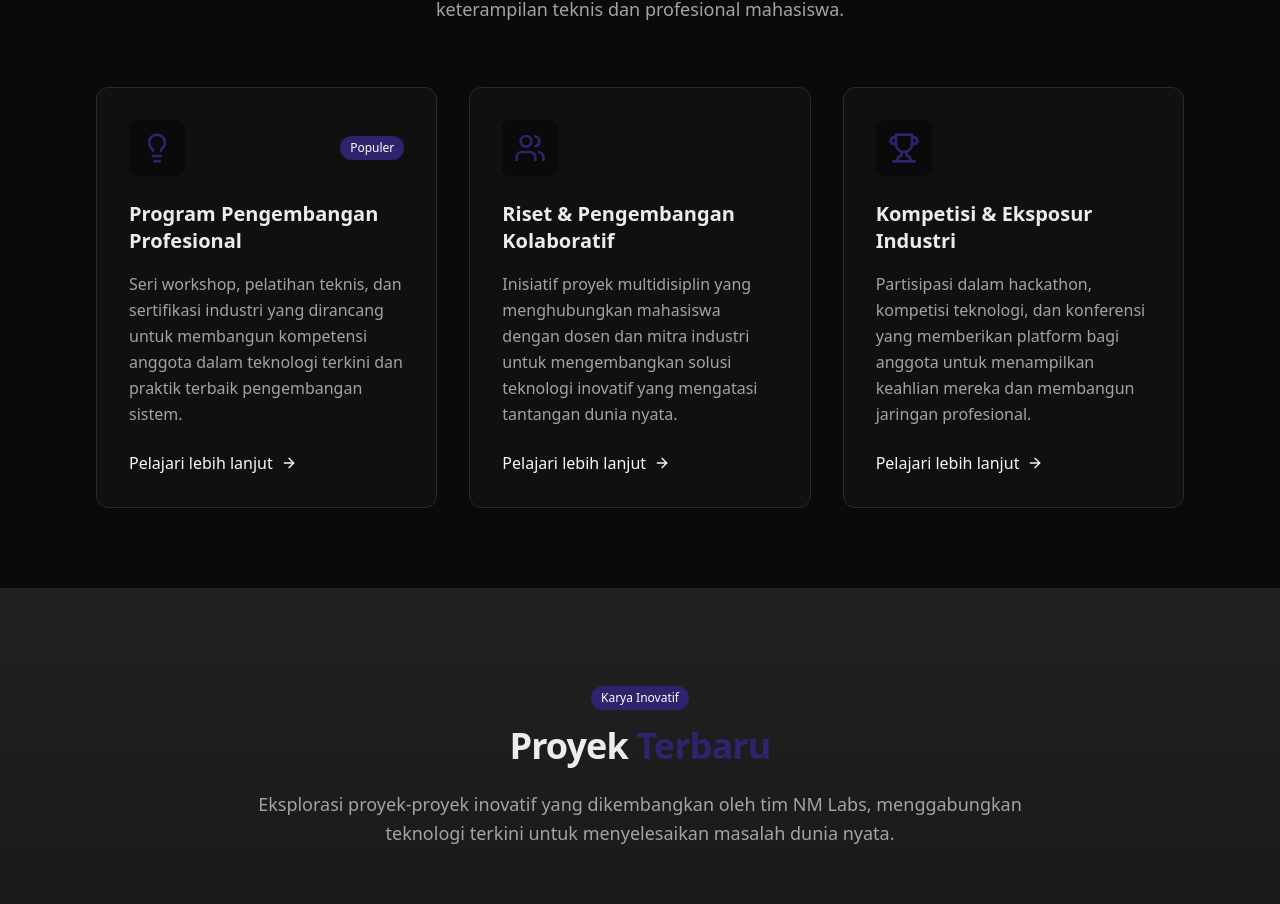
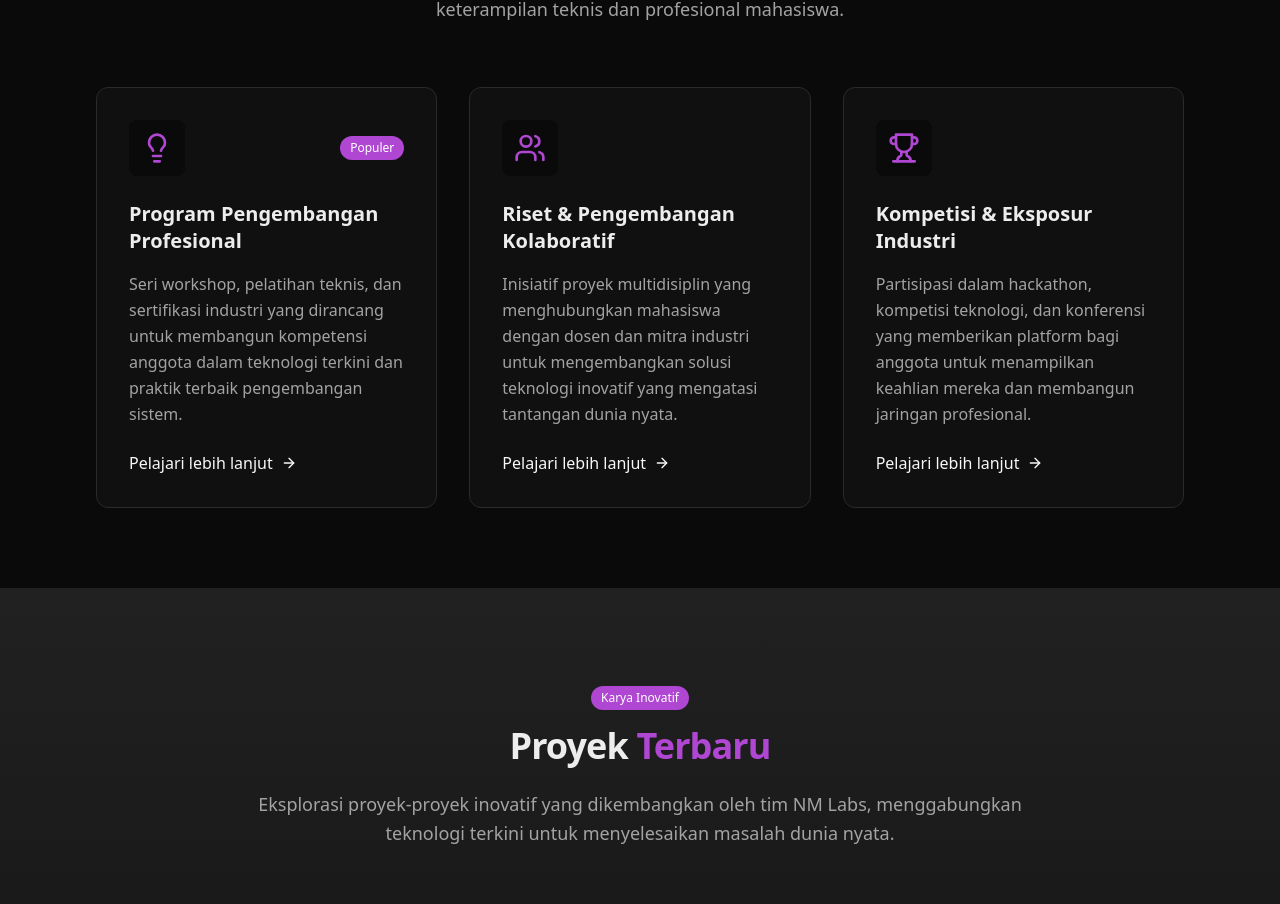
Before and after one commit to NM-Labss/lp-nm-labs, a Next.js app: page / in a window 1280 px wide. Shown: the part 1880-2784 px from the top of the page. Built offline with nearby package versions, Linux system fonts and the light colour scheme.

Commit message:
improve website design

```diff
--- a/src/app/globals.css
+++ b/src/app/globals.css
@@ -50,7 +50,7 @@
   --button-hover: #404040;
 
   /* New color variables */
-  --primary: #2E236C;
+  --primary: #AF47D2;
   --primary-hover: #2d3a31;
   --secondary: #f8f8f8;
   --secondary-hover: #252525;
--- a/src/components/MembersSection.tsx
+++ b/src/components/MembersSection.tsx
@@ -6,43 +6,56 @@ import { useState, useEffect } from "react";
 import Image from "next/image";
 
 export function MembersSection() {
-  // Data anggota tetap sama
   const members = [
     {
-      name: "Budi Santoso, S.Kom.",
-      role: "Ketua NM Labs",
-      image: "https://images.unsplash.com/photo-1507003211169-0a1dd7228f2d?ixlib=rb-4.0.3&auto=format&fit=crop&w=800&q=80",
-      expertise: "Embedded Systems, IoT Architecture",
-      description: "Mahasiswa senior Teknik Komputer dengan spesialisasi dalam arsitektur sistem tertanam dan IoT. Memiliki pengalaman sebagai asisten peneliti di Laboratorium Sistem Tertanam IT Del dan magang di Telkom Indonesia."
+      name: "Frengky Soritua Manurung",
+      role: "DevOps Engineer",
+      image: "https://media.licdn.com/dms/image/v2/D5603AQE2FA_4On2PlA/profile-displayphoto-shrink_400_400/profile-displayphoto-shrink_400_400/0/1732696003432?e=1755129600&v=beta&t=aMVdjKVJRePqA6oEqbQdtHgV5N7kccrY584vPvg-VFI",
+      expertise: "-",
+      description: "Desc"
+    },
+        {
+      name: "Josua Wire Sembiring",
+      role: "Associate Product Manager",
+      image: "https://media.licdn.com/dms/image/v2/D4E03AQGmBVV4TSQG6Q/profile-displayphoto-shrink_400_400/B4EZZQvxJHHEAg-/0/1745111422463?e=1755129600&v=beta&t=p8Wh0cYJwhvYh4huFfbMGquylP9Z79NXdUBz3wV5Ii0",
+      expertise: "-",
+      description: "Desc"
     },
     {
-      name: "Siti Rahma",
-      role: "Wakil Ketua & Koordinator Riset",
-      image: "https://images.unsplash.com/photo-1494790108377-be9c29b29330?ixlib=rb-4.0.3&auto=format&fit=crop&w=800&q=80",
-      expertise: "Robotika, Computer Vision, Machine Learning",
-      description: "Peneliti muda dengan fokus pada integrasi computer vision dan robotika. Finalis kompetisi robotika nasional 2023 dan kontributor aktif pada proyek open-source di bidang machine learning untuk embedded systems."
+      name: "Haratama Felix Tamba",
+      role: "Information Technology Staff",
+      image: "https://media.licdn.com/dms/image/v2/D5603AQGq9tLAokr3lA/profile-displayphoto-shrink_400_400/B56ZddTdvTGQAg-/0/1749617107272?e=1755129600&v=beta&t=QFrEID_EAX1nGuWf4OAhmOCjg2r3bpUbTAxIuwz44A4",
+      expertise: "-",
+      description: "Desc"
     },
     {
-      name: "Andi Wijaya",
-      role: "Koordinator Proyek",
-      image: "https://images.unsplash.com/photo-1500648767791-00dcc994a43e?ixlib=rb-4.0.3&auto=format&fit=crop&w=800&q=80",
-      expertise: "Microcontroller, PCB Design",
-      description: "Mahasiswa Teknik Komputer angkatan 2021 yang berpengalaman dalam desain PCB dan pemrograman mikrokontroler."
+      name: "Andreas Arta Putra Manik",
+      role: "Server Engineer",
+      image: "https://media.licdn.com/dms/image/v2/D5635AQEmPhjhNR8d2Q/profile-framedphoto-shrink_400_400/profile-framedphoto-shrink_400_400/0/1725094776886?e=1750233600&v=beta&t=1Oe9N8-aoRFZqxRiwVBh_2Qy1tv84lGKu6rrT8omfyY",
+      expertise: "-",
+      description: "Desc"
     },
     {
-      name: "Diana Putri",
-      role: "Koordinator Workshop",
-      image: "https://images.unsplash.com/photo-1580489944761-15a19d654956?ixlib=rb-4.0.3&auto=format&fit=crop&w=800&q=80",
-      expertise: "FPGA, Digital Design",
-      description: "Mahasiswa Teknik Komputer angkatan 2022 dengan minat khusus pada FPGA dan desain digital."
+      name: "Joe Manurung",
+      role: "Network Engineer",
+      image: "https://media.licdn.com/dms/image/v2/D5635AQF3UGrJJiqhQQ/profile-framedphoto-shrink_400_400/profile-framedphoto-shrink_400_400/0/1729306065985?e=1750233600&v=beta&t=yDm5N_f0pW33jIjBOYSQgS5FcoLJpWn9zHngzMdetVo",
+      expertise: "-",
+      description: "Desc"
     },
     {
-      name: "Reza Pratama",
-      role: "Koordinator Kompetisi",
-      image: "https://images.unsplash.com/photo-1531891437562-4301cf35b7e4?ixlib=rb-4.0.3&auto=format&fit=crop&w=800&q=80",
-      expertise: "AI, Machine Learning",
-      description: "Mahasiswa Teknik Komputer angkatan 2021 yang fokus pada implementasi AI dan machine learning pada sistem embedded."
-    }
+      name: "Maruli Tua Panjaitan",
+      role: "Engineer",
+      image: "https://media.licdn.com/dms/image/v2/D5603AQHpmSt-dgJFhQ/profile-displayphoto-shrink_400_400/B56ZcgzHXFHoAg-/0/1748601960887?e=1755129600&v=beta&t=XJU85NVodX-9q_WtW9ufo_DpXxdY6yLX2Iu3a8424w8",
+      expertise: "-",
+      description: "Desc"
+    },
+    {
+      name: "Naek Benhoven Butarbutar",
+      role: "IT Engineer",
+      image: "https://media.licdn.com/dms/image/v2/D5635AQF68UMOdJ8yRg/profile-framedphoto-shrink_400_400/B56ZZw.mY0GkAg-/0/1745652180890?e=1750233600&v=beta&t=32V4zf8BxjkRR_jXBFEAOM1wTOlqCqRacYvlehO9W1I",
+      expertise: "-",
+      description: "Desc"
+    },
   ];
 
   const [currentIndex, setCurrentIndex] = useState(0);
@@ -96,7 +109,7 @@ export function MembersSection() {
   return (
     <Section className="py-20 bg-[var(--background)]" id="anggota">
       <Container>
-        <h2 className="text-2xl font-bold mb-10 text-center">Anggota Inti NM Labs</h2>
+        <h2 className="text-4xl font-bold mb-4 text-center mb-20 text-[var(--text-primary)]">Anggota Inti NM Labs</h2>
 
         <div className="relative">
           {/* Navigation buttons */}
--- a/src/components/ProjectsSection.tsx
+++ b/src/components/ProjectsSection.tsx
@@ -135,7 +135,7 @@ export function ProjectsSection() {
 
         <div className="mt-16 flex justify-center">
           <Button
-            href="/projects"
+            href="/"
             variant="primary"
             className="px-8 py-3 text-base group hover:shadow-lg hover:shadow-[var(--primary)]/20 transition-all"
           >
```
